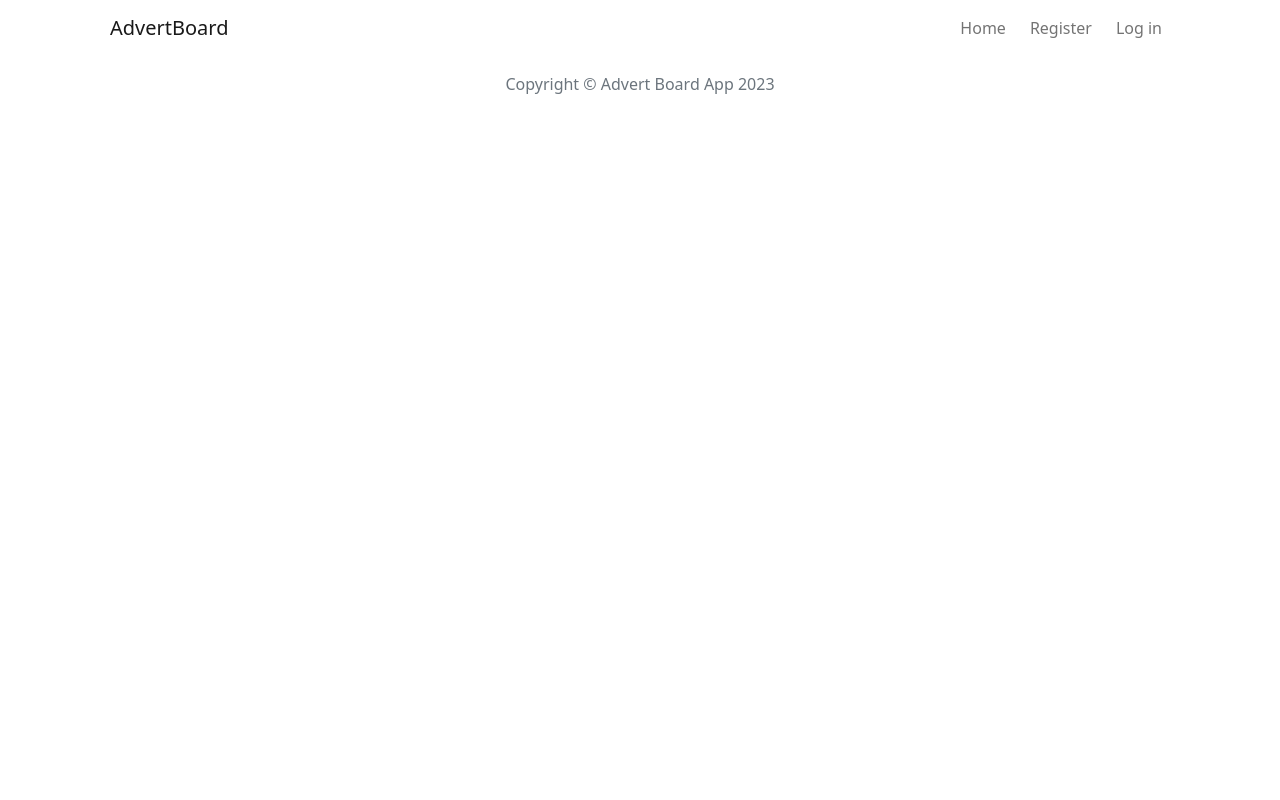
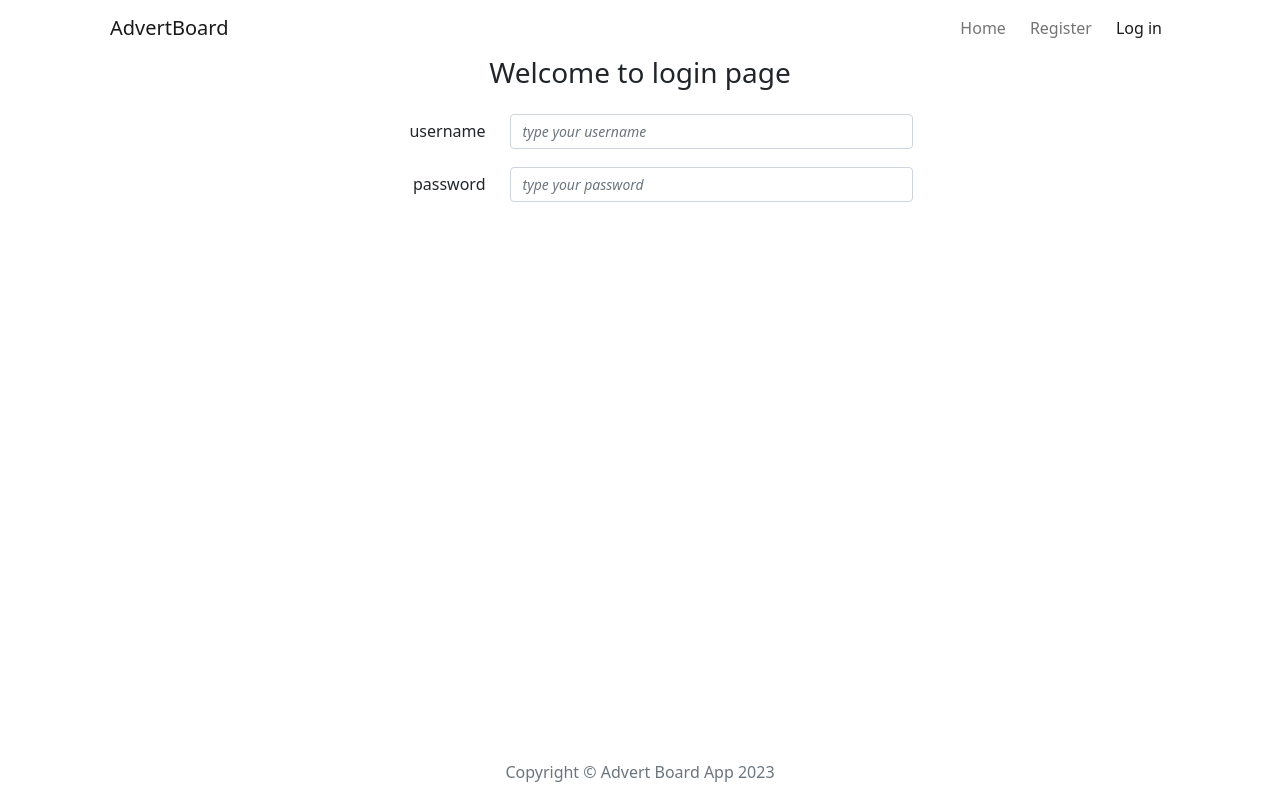
Before and after one commit to ewaolczak/advert-board-fullstack-app, a React (Create React App) app in the folder client/: page /login in a window 1280 px wide. Built offline with nearby package versions, Linux system fonts and the light colour scheme.

Commit message:
Add Login form and page

```diff
--- a/client/src/App.js
+++ b/client/src/App.js
@@ -11,6 +11,7 @@ import Footer from './components/pages/Footer/Footer';
 import { Route, Routes } from 'react-router-dom';
 import AdvertPage from './components/views/AdvertPage/AdvertPage';
 import RegisterPage from './components/pages/RegisterPage/RegisterPage';
+import LoginPage from './components/pages/LoginPage/LoginPage';
 
 const App = () => {
   return (
@@ -24,7 +25,7 @@ const App = () => {
         <Route path='/ads/editAdvert/:id' element={<AdvertForm />} />
         <Route path='/ads/search/:searchPhrase' />
         <Route path='/register' element={<RegisterPage />} />
-        <Route path='/login' />
+        <Route path='/login' element={<LoginPage />} />
         <Route path='/logout' />
       </Routes>
       <Footer></Footer>
--- a/client/src/components/pages/Footer/Footer.js
+++ b/client/src/components/pages/Footer/Footer.js
@@ -3,7 +3,7 @@ import { Container, Card } from 'react-bootstrap';
 
 const Footer = () => {
   return (
-    <>
+    <div className='fixed-bottom'>
       <Container>
       <Card style={{ border: 'none' }}>
       <Card.Body className='align-self-center text-muted'>
@@ -11,7 +11,7 @@ const Footer = () => {
       </Card.Body>
     </Card>
       </Container>
-    </>
+    </div>
   );
 };
 
--- /dev/null
+++ b/client/src/components/pages/LoginPage/LoginPage.js
@@ -0,0 +1,14 @@
+import React from 'react';
+import styles from './LoginPage.module.scss';
+import LoginForm from '../../views/LoginForm/LoginForm';
+
+const LoginPage = () => {
+  return (
+    <>
+      <h3 className={styles.login_header}>Welcome to login page</h3>
+      <LoginForm />
+    </>
+  );
+};
+
+export default LoginPage;
--- /dev/null
+++ b/client/src/components/pages/LoginPage/LoginPage.module.scss
@@ -0,0 +1,3 @@
+.login_header {
+  text-align: center;
+}
--- a/client/src/components/pages/NavBar/NavBar.js
+++ b/client/src/components/pages/NavBar/NavBar.js
@@ -12,10 +12,10 @@ const NavBar = () => {
             <Nav.Link as={NavLink} to='/'>
               Home
             </Nav.Link>
-            <Nav.Link className="ms-2" as={NavLink} to='/register'>
+            <Nav.Link className='ms-2' as={NavLink} to='/register'>
               Register
             </Nav.Link>
-            <Nav.Link className="ms-2" as={NavLink} to='/'>
+            <Nav.Link className='ms-2' as={NavLink} to='/login'>
               Log in
             </Nav.Link>
           </Nav>
--- /dev/null
+++ b/client/src/components/views/LoginForm/LoginForm.js
@@ -0,0 +1,46 @@
+import React from 'react';
+import styles from './LoginForm.module.scss';
+import { Form, Row } from 'react-bootstrap';
+
+const LoginForm = () => {
+  return (
+    <>
+      <Row>
+        <div className='col-3'></div>
+        <div className='col-6'>
+          <Form>
+            <Form.Group className='mt-3'>
+              <Row className='align-items-baseline'>
+                <div className={`col-3 ${styles.form_label}`}>
+                  <Form.Label>username</Form.Label>
+                </div>
+                <div className={`col-9 ${styles.form_label}`}>
+                  <Form.Control
+                    className={`${styles.form_placeholder}`}
+                    type='text'
+                    placeholder='type your username'></Form.Control>
+                </div>
+              </Row>
+            </Form.Group>
+            <Form.Group className='mt-3'>
+              <Row className='align-items-baseline'>
+                <div className={`col-3 ${styles.form_label}`}>
+                  <Form.Label>password</Form.Label>
+                </div>
+                <div className={`col-9 ${styles.form_label}`}>
+                  <Form.Control
+                    className={`${styles.form_placeholder}`}
+                    type='password'
+                    placeholder='type your password'></Form.Control>
+                </div>
+              </Row>
+            </Form.Group>
+          </Form>
+        </div>
+        <div className='col-3'></div>
+      </Row>
+    </>
+  );
+};
+
+export default LoginForm;
--- /dev/null
+++ b/client/src/components/views/LoginForm/LoginForm.module.scss
@@ -0,0 +1,14 @@
+.form_label {
+  text-align: right;
+}
+
+.form_placeholder {
+  font-size: 14px;
+  font-style: italic;
+}
+
+.file_placeholder {
+  font-size: 14px;
+  font-style: italic;
+  color: #6c757d;
+}
```
